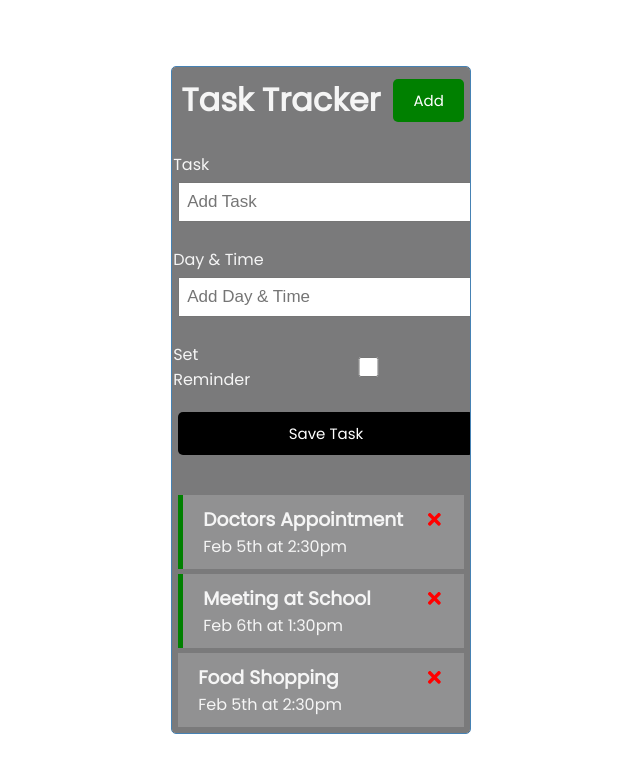
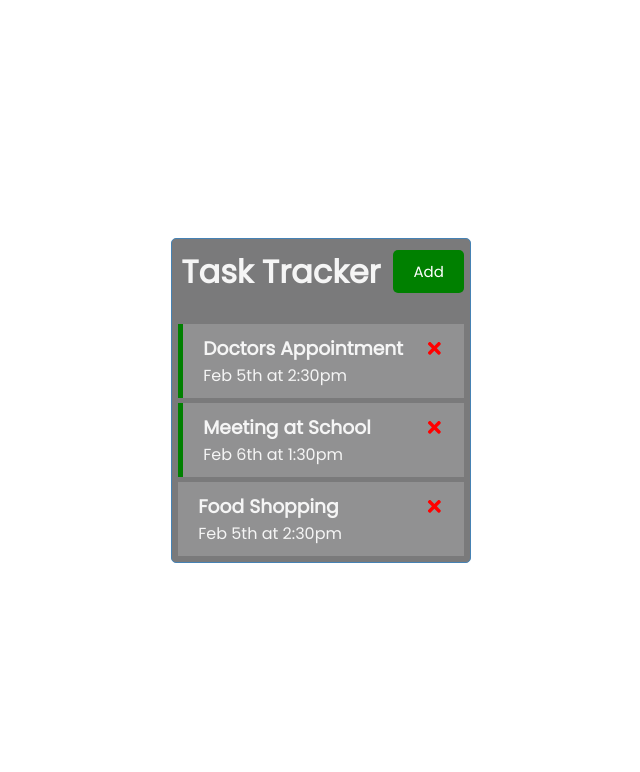
Before and after one commit to crisantogo/task_tracker_react, a React (Create React App) app: page / in a window 1280 px wide. Shown: the top 772 px of the page, without its empty margins (319-959 px from the left). Built offline with nearby package versions, Linux system fonts and the light colour scheme.

Commit message:
Modified Add Tasks component

```diff
--- a/src/App.js
+++ b/src/App.js
@@ -4,6 +4,7 @@ import AddTask from "./components/AddTask";
 import {useState} from 'react'
 
 function App() {
+  const [showAddTask,setShowAddTask]= useState(false)
   const [tasks, setTasks]=useState([
     {
         id:1,
@@ -25,6 +26,14 @@ function App() {
     }
   ])
 
+  //Add Task
+  const addTask=(task)=>{
+    const id= Math.floor(Math.random()*10000)+1
+    const newTask  = {id, ...task}
+    setTasks([...tasks, newTask])
+
+  }
+
   //Delete Task
   const deleteTask=(id)=>{
     setTasks(tasks.filter((task)=> task.id !== id))
@@ -37,8 +46,8 @@ function App() {
 
   return (
     <div className="container">
-      <Header/>
-      <AddTask/>
+      <Header onAdd={()=>setShowAddTask(!showAddTask)} showAdd={showAddTask}/>
+      {showAddTask && <AddTask onAdd={addTask}/>}
       {tasks.length>0? <Tasks tasks={tasks} onDelete={deleteTask} onToggle={toggleReminder}/>:'No Tasks To Show'}
     </div>
   );
--- a/src/components/AddTask.js
+++ b/src/components/AddTask.js
@@ -1,17 +1,39 @@
-const AddTask = ()=> {
+import {useState} from 'react'
+
+
+const AddTask = ({onAdd})=> {
+    const [text,setText]= useState('')
+    const [day,setDay]= useState('')
+    const [reminder,setReminder]= useState(false)
+
+    const onSubmit = (e)=>{
+        e.preventDefault()
+
+       if (!text) {
+        alert('Please add a task')
+        return
+       }
+
+       onAdd({text, day, reminder})
+
+       setText('')
+       setDay('')
+       setReminder(false)
+    }
+
     return(
-        <form className="add-form">
+        <form className="add-form" onSubmit={onSubmit}>
             <div className="form-control">
                 <label>Task</label>
-                <input type='text' placeholder='Add Task'/>
+                <input type='text' placeholder='Add Task' value={text} onChange={(e)=> setText(e.target.value)}/>
             </div>
             <div className="form-control">
                 <label>Day & Time</label>
-                <input type='text' placeholder='Add Day & Time'/>
+                <input type='text' placeholder='Add Day & Time' value={day} onChange={(e)=> setDay(e.target.value)}/>
             </div>
             <div className="form-control form-control-check">
                 <label>Set Reminder</label>
-                <input type='checkbox'/>
+                <input type='checkbox' checked={reminder} value={reminder} onChange={(e)=> setReminder(e.currentTarget.checked)}/>
             </div>
 
             <input className='btn btn-block' type='submit' value='Save Task'/>
--- a/src/components/Header.js
+++ b/src/components/Header.js
@@ -1,15 +1,12 @@
 import PropTypes from 'prop-types'
 import Button from './Button'
 
-const Header = ({title}) => {
-    const onClick=()=>{
-        console.log('click')
-    }
+const Header = ({title, onAdd, showAdd}) => {
 
     return (
         <header className='header'>
             <h1>{title}</h1>
-            <Button color='green' text='Add' onClick={onClick}/>
+            <Button color={showAdd?'red':'green'} text={showAdd?'Close':'Add'} onClick={onAdd}/>
         </header>
     )
 }
```
